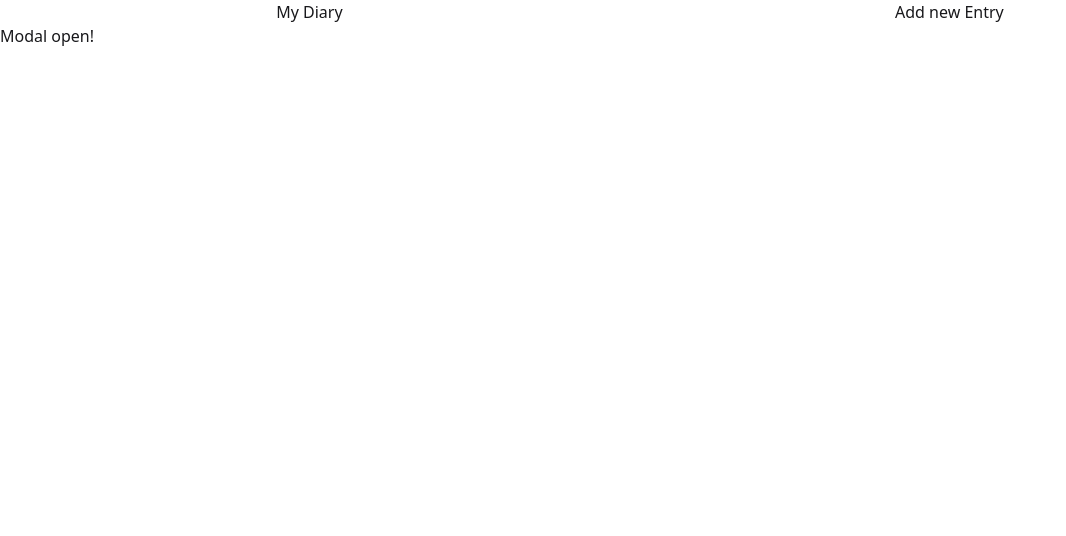
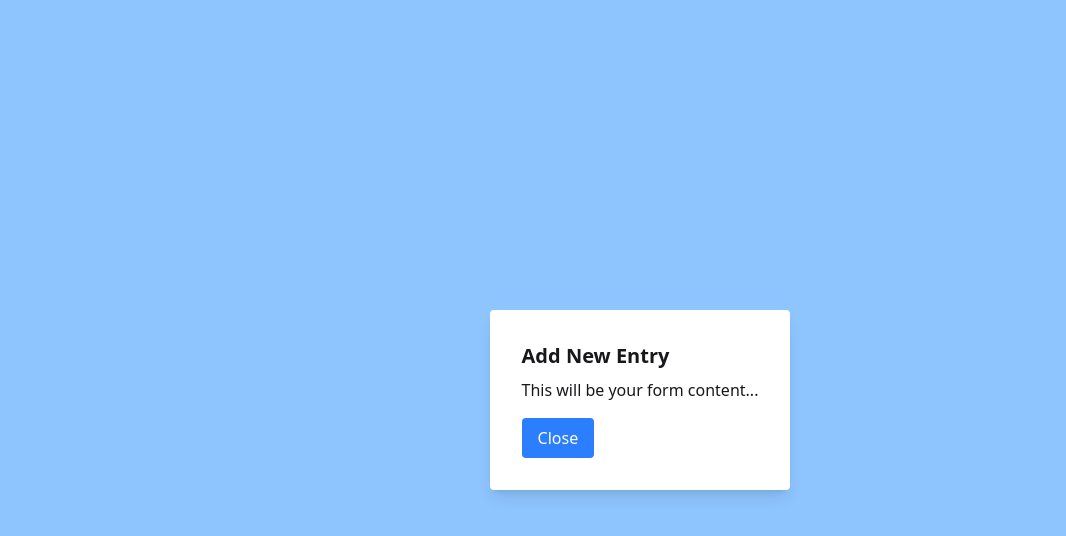
Before and after one commit to SergiiBzn/personal-diary-react, a React (Vite) app: page / in a window 1280 px wide. Both pictures are taken after a click on the button "Add new Entry". Shown: the top 536 px of the page, without its empty margins (0-1066 px from the left). Built offline with nearby package versions, Linux system fonts and the light colour scheme.

Commit message:
AddEntryButton.jsx file

```diff
--- a/src/App.jsx
+++ b/src/App.jsx
@@ -1,5 +1,6 @@
 import { useState, useEffect } from 'react';
 import Header from './components/Header';
+import AddEntryModal from './components/AddEntryModal';
 
 const App = () => {
   const [entries, setEntries] = useState([]);
@@ -21,7 +22,9 @@ const App = () => {
   return (
     <>
       <Header setIsAddModalOpen={() => setIsAddModalOpen(true)} />
-      {isAddModalOpen && <div>Modal open!</div>}
+      {isAddModalOpen && (
+        <AddEntryModal setIsAddModalOpen={setIsAddModalOpen} />
+      )}
     </>
   );
 };
--- /dev/null
+++ b/src/components/AddEntryModal.jsx
@@ -0,0 +1,26 @@
+function AddEntryModal({ setIsAddModalOpen }) {
+  return (
+    <div
+      className='fixed inset-0 bg-blue-300 bg-opacity-50 flex items-center justify-center'
+      onClick={() => setIsAddModalOpen(false)}
+    >
+      <div
+        className='bg-white p-8 rounded shadow-lg'
+        onClick={(e) => e.stopPropagation()}
+      >
+        <div className='flex justify-between items-center mb-2'>
+          <h2 className='text-xl font-semibold'>Add New Entry</h2>
+        </div>
+        <p>This will be your form content...</p>
+        <button
+          onClick={() => setIsAddModalOpen(false)}
+          className='mt-4 bg-blue-500 text-white px-4 py-2 rounded'
+        >
+          Close
+        </button>
+      </div>
+    </div>
+  );
+}
+
+export default AddEntryModal;
```
